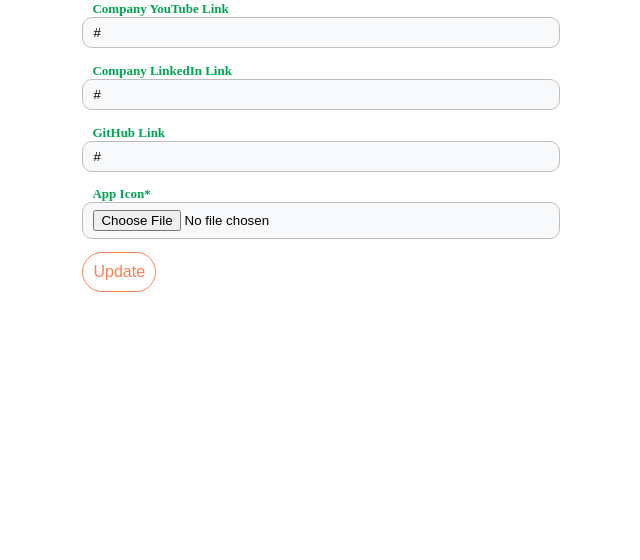
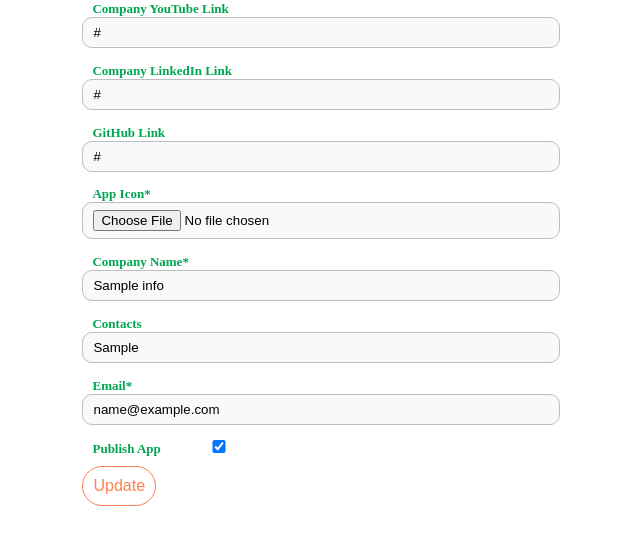
Before and after one commit to Tmazst/mobile_apps_eswatini, a Flask app: template templates/app_form_edit.html in a window 1280 px wide. Shown: the part 1624-2184 px from the top of the page, without its empty margins (330-970 px from the left). Before the commit the page ends 1916 px from the top, so only its background shows below. Run offline with Flask 3, Linux system fonts and the light colour scheme; tables that the repository leaves empty hold one stand-in row (values such as "Sample post"); the template is opened without the code that fills it: values that come from a table or form of the project are taken from there, most other values are stand-ins (such as "Sample title", 1, 10 or a date in 2020); grey boxes marked "Sample" are stand-in pictures; some libraries are stand-ins or nearby versions; some web fonts are replaced.

Commit message:
check conn

```diff
--- a/Forms.py
+++ b/Forms.py
@@ -103,8 +103,9 @@ class App_Info_Form(FlaskForm):
     web_link=URLField("Company Web Link")
     github_link = StringField('GitHub Link')
     app_icon = FileField('App Icon*')
+    publish=BooleanField("Publish App",default=True)
     company_name = StringField('Company Name*', validators=[DataRequired()])
-    company_contact = StringField('Contacts*', validators=[DataRequired()])
+    company_contact = StringField('Contacts', validators=[Optional()])
     company_email = StringField('Email*', validators=[DataRequired()])
     submit=SubmitField('submit')
 
--- a/app.py
+++ b/app.py
@@ -440,6 +440,14 @@ def app_form_edit(token=None):
             app_info.huawei_link = app_form_update.huawei_link.data
         if app_form_update.apkpure_link.data:
             app_info.apkpure = app_form_update.apkpure_link.data
+        if app_form_update.company_name.data:
+            app_info.company_name = app_form_update.company_name.data
+        if app_form_update.company_contact.data:
+            app_info.company_contact = app_form_update.company_contact.data
+        if app_form_update.company_email.data:
+            app_info.company_email = app_form_update.company_email.data
+
+        app_info.publish = app_form_update.publish.data
 
         if app_form_update.app_icon.data:
             print("Check if there is data:",app_form_update.app_icon.data )
--- a/models.py
+++ b/models.py
@@ -80,7 +80,7 @@ class App_Info(db.Model):
     github_link = db.Column(db.String(100))
     app_icon = db.Column(db.String(100))
     app_code = db.Column(db.Integer)
-    publish=db.Column(db.Boolean)
+    publish=db.Column(db.Boolean,default=True)
     approved=db.Column(db.Boolean)
     timestamp=db.Column(db.DateTime)
     company_name = db.Column(db.String(100))
--- a/templates/app_form_edit.html
+++ b/templates/app_form_edit.html
@@ -290,6 +290,60 @@
             {% endif %}
         </div>
 
+        <!-------Company Name--------->
+        <div class="job-ad-group marginise-bottom">
+            {{ app_form_update.company_name.label(class="labels")}}
+            {% if app_info.company_name is not none %}
+                {{ app_form_update.company_name(class="form-control adj-width-60",value=app_info.company_name)}}<br>
+            {%else%}
+                {{ app_form_update.company_name(class="form-control adj-width-60",placeholder="Company Name")}}<br>
+            {%endif%}
+
+            {% if app_form_update.company_name.errors %}
+            {% for error in app_form_update.company_name.errors %}
+                <span class="span-error" >*{{error}}</span>
+            {% endfor %}
+            {% endif %}
+        </div>
+
+        <!-------Company Contacts--------->
+        <div class="job-ad-group marginise-bottom">
+            {{ app_form_update.company_contact.label(class="labels")}}
+            {% if app_info.company_contact is not none %}
+                {{ app_form_update.company_contact(class="form-control adj-width-60",value=app_info.company_contact)}}<br>
+            {%else%}
+                {{ app_form_update.company_contact(class="form-control adj-width-60",placeholder="Company Contact")}}<br>
+            {%endif%}
+
+            {% if app_form_update.company_contact.errors %}
+            {% for error in app_form_update.company_contact.errors %}
+                <span class="span-error" >*{{error}}</span>
+            {% endfor %}
+            {% endif %}
+        </div>
+
+        <!-------Company Email--------->
+        <div class="job-ad-group marginise-bottom">
+            {{ app_form_update.company_email.label(class="labels")}}
+            {% if app_info.company_email is not none %}
+                {{ app_form_update.company_email(class="form-control adj-width-60",value=app_info.company_email)}}<br>
+            {%else%}
+                {{ app_form_update.company_email(class="form-control adj-width-60",placeholder="Company email")}}<br>
+            {%endif%}
+
+            {% if app_form_update.company_email.errors %}
+            {% for error in app_form_update.company_email.errors %}
+                <span class="span-error" >*{{error}}</span>
+            {% endfor %}
+            {% endif %}
+        </div>
+
+        <!-------Company Email--------->
+        <div class="job-ad-group marginise-bottom">
+            {{ app_form_update.publish.label(class="labels")}}
+            {{ app_form_update.publish(style="width:100px",class="form-control adj-width-60")}}<br>
+        </div>
+
 
         <div>
             {{ app_form_update.submit(class="btns", value="Update") }}
```
